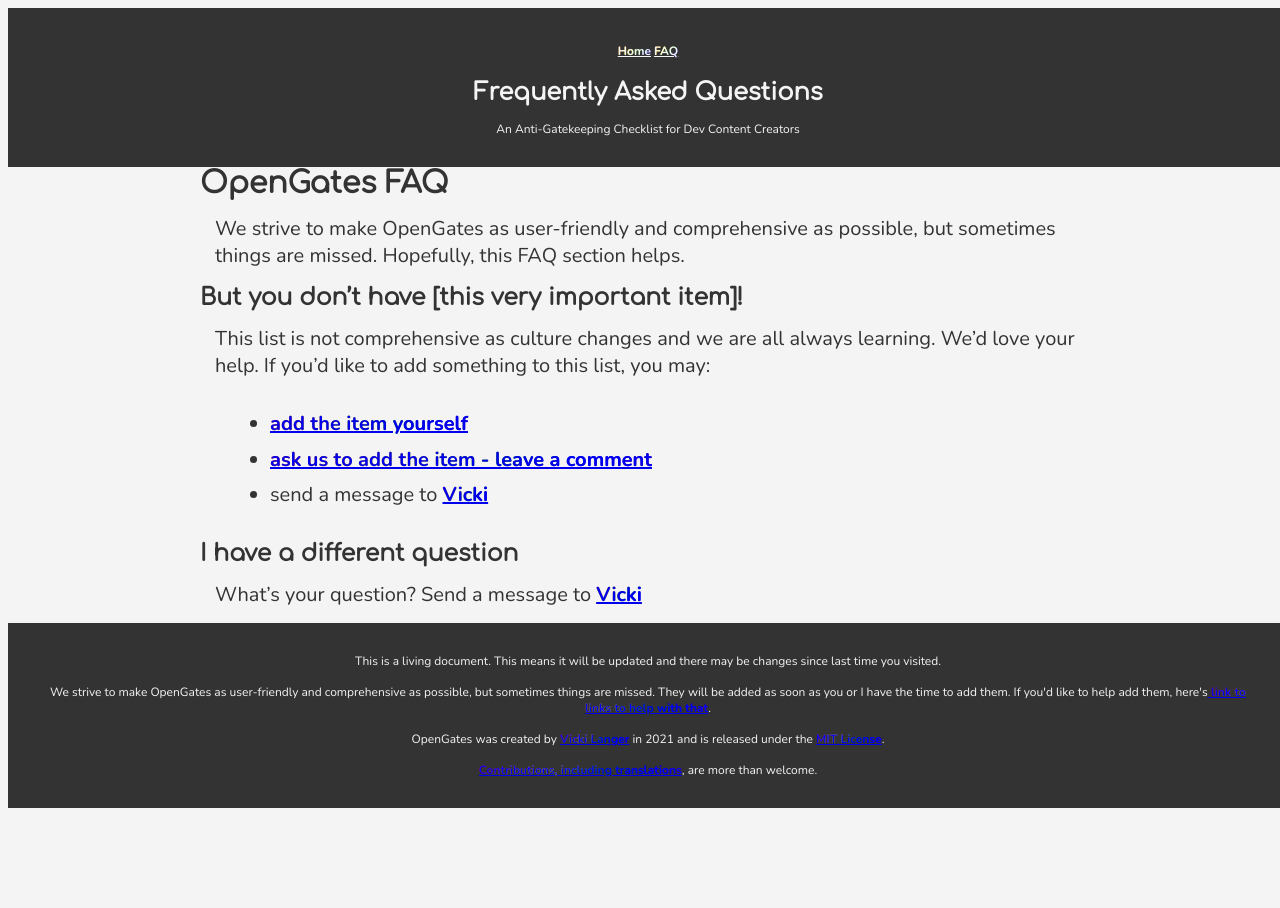
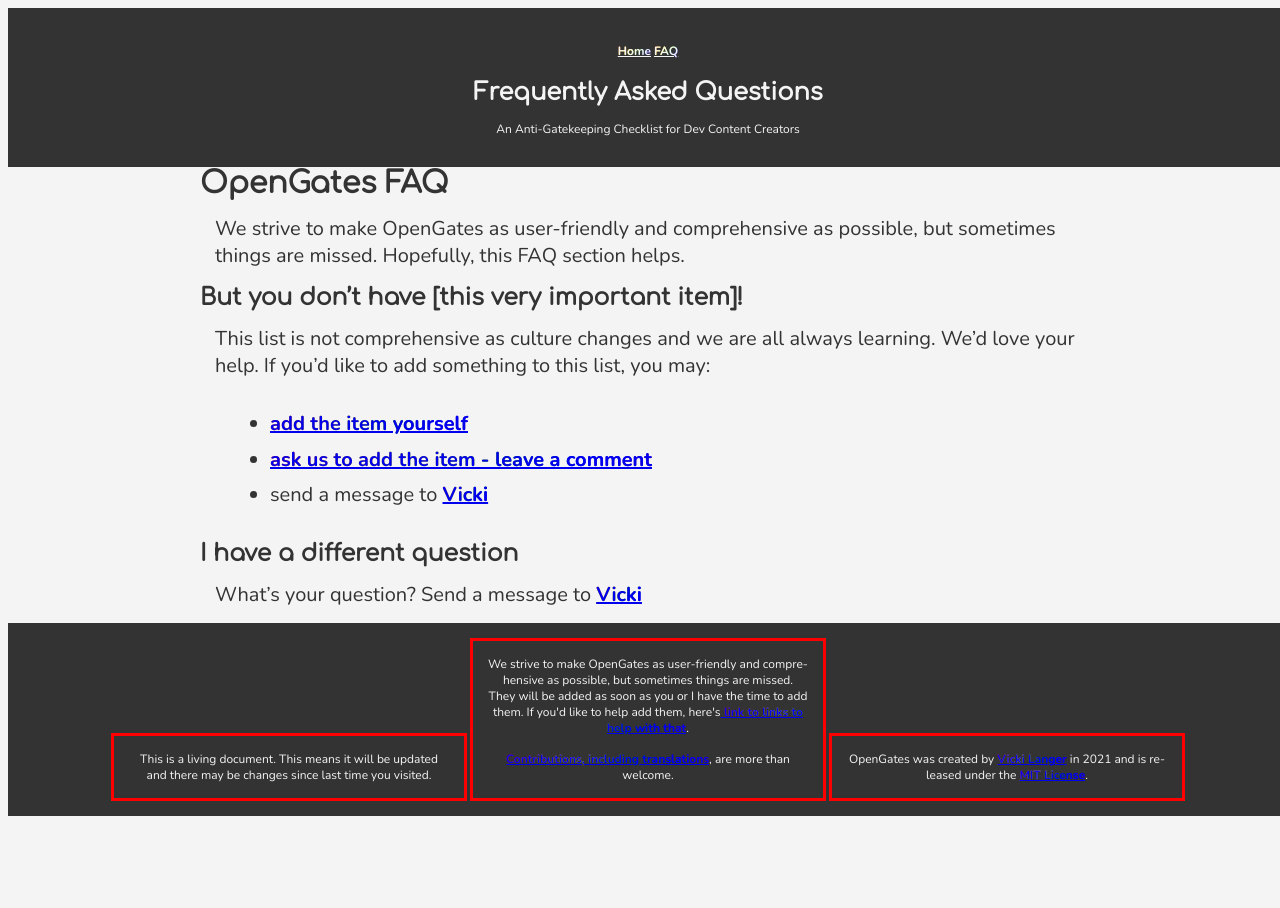
Before and after one commit to VickiLanger/OpenGates, a Jekyll site: the page built from site/faq.md, in a window 1280 px wide. Built offline with Jekyll 4.4.1, drawn with Linux system fonts in a browser that asks for light colours; part of the change alters nothing that is shown.

Commit message:
add footer boxes

```diff
--- a/_layouts/page.html
+++ b/_layouts/page.html
@@ -36,26 +36,27 @@
         {{ content }}
     </section>
     <footer>
-        <p id="footer-text">This is a living document. This means it will be updated and there may be changes since last
-            time you
-            visited.</p>
-        <p id="footer-text">We strive to make OpenGates as user-friendly and comprehensive as possible, but sometimes
-            things are missed.
-            They will be added as soon as you or I have the time to add them. If you'd like to help add them, here's<a
-                href="https://github.com/VickiLanger/AntiGatekeep/blob/main/faq.md#but-you-dont-have-this-very-important-item"
-                target="_blank" id="footer-link"> link to links to help with that</a>.
-        </p>
-
-        <p id="footer-text">OpenGates was created by <a href="https://twitter.com/VickiLanger" target="_blank"
-                id="footer-link">Vicki
-                Langer</a> in 2021
-            and is released under the <a href="https://github.com/VickiLanger/OpenGates/blob/main/LICENSE"
-                target="_blank" id="footer-link">MIT License</a>.</p>
-        <p id="footer-text"><a href="https://github.com/VickiLanger/OpenGates" target="_blank"
-                id="footer-link">Contributions, including
-                translations</a>,
-            are more than welcome.</p>
-
+        <div class="footer-box" id="footer-box-1">
+            <p id="footer-text">This is a living document. This means it will be updated and there may be changes since
+                last time you visited.</p>
+        </div>
+        <div class="footer-box" id="footer-box-2">
+            <p id="footer-text">We strive to make OpenGates as user-friendly and comprehensive as possible, but
+                sometimes things are missed. They will be added as soon as you or I have the time to add them. If you'd
+                like to help add them,
+                here's<a
+                    href="https://github.com/VickiLanger/AntiGatekeep/blob/main/faq.md#but-you-dont-have-this-very-important-item"
+                    target="_blank" id="footer-link"> link to links to help with that</a>.
+            </p>
+            <p id="footer-text"><a href="https://github.com/VickiLanger/OpenGates" target="_blank"
+                    id="footer-link">Contributions, including translations</a>, are more than welcome.</p>
+        </div>
+        <div class="footer-box" id="footer-box-3">
+            <p id="footer-text">OpenGates was created by <a href="https://twitter.com/VickiLanger" target="_blank"
+                    id="footer-link">Vicki Langer</a> in 2021 and is released under the <a
+                    href="https://github.com/VickiLanger/OpenGates/blob/main/LICENSE" target="_blank"
+                    id="footer-link">MIT License</a>.</p>
+        </div>
     </footer>
 </body>
 
--- a/site/style.css
+++ b/site/style.css
@@ -23,7 +23,7 @@ nav{
     margin: 1rem;
 }
 
-header, footer {
+header{
     background-color: var(--dark-color);
     font-size: 0.6rem; /*12px*/
     text-align: center;
@@ -91,3 +91,17 @@ li {
     font-family: var(--text-font);
     color: var(--dark-color);
 }
+
+/* footer stuffs */
+footer {
+    background-color: var(--dark-color);
+    font-size: 0.6rem; /*12px*/
+    text-align: center;
+    padding: .75rem; /*16px*/
+    margin: auto;
+}
+.footer-box{
+    width: 28%;
+    border: 3px solid red;
+    display: inline-block;
+}
```
